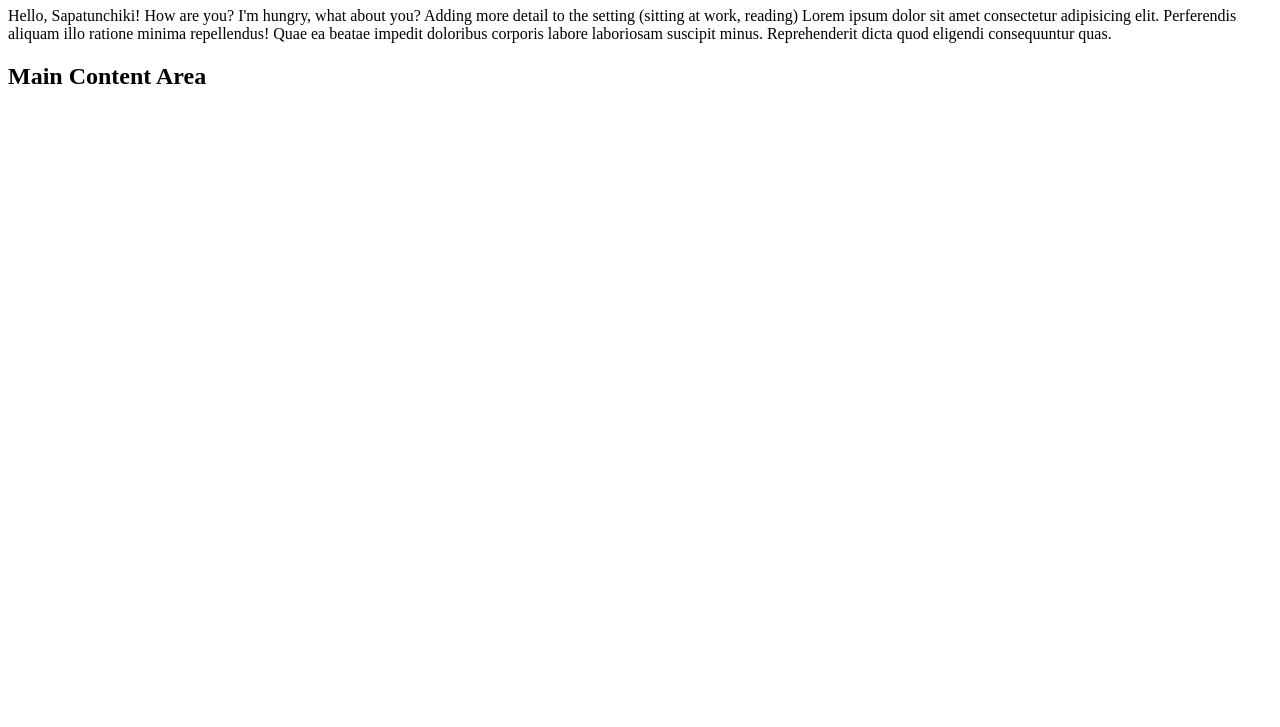
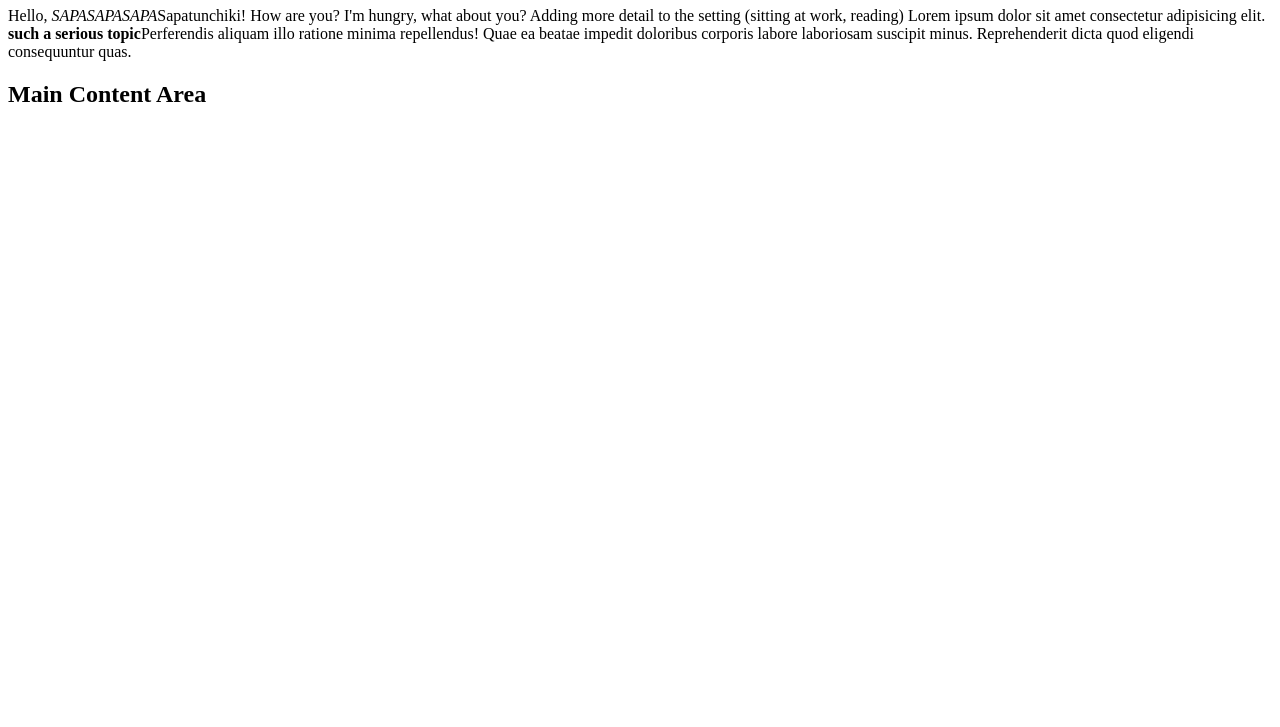
Before and after one commit to anastasiasmnva/testing, a plain HTML site: page index.html in a window 1280 px wide. Shown: the part 73-800 px from the top of the page. Drawn offline with Linux system fonts and the light colour scheme.

Commit message:
Update index.html

```diff
--- a/index.html
+++ b/index.html
@@ -10,11 +10,11 @@
     <header>
         <h1> Welcome to my page! Hello beautiful world!</h1>
         <p>
-        Hello, Sapatunchiki!
+        Hello, <em>SAPASAPASAPA</em>Sapatunchiki!
         How are you?
         I'm hungry, what about you?
         Adding more detail to the setting (sitting at work, reading)
-        Lorem ipsum dolor sit amet consectetur adipisicing elit. Perferendis aliquam illo ratione minima repellendus! Quae ea beatae impedit doloribus corporis labore laboriosam suscipit minus. Reprehenderit dicta quod eligendi consequuntur quas.
+        Lorem ipsum dolor sit amet consectetur adipisicing elit. <strong>such a serious topic</strong>Perferendis aliquam illo ratione minima repellendus! Quae ea beatae impedit doloribus corporis labore laboriosam suscipit minus. Reprehenderit dicta quod eligendi consequuntur quas.
         </p>
 </header>
 <main>
```
